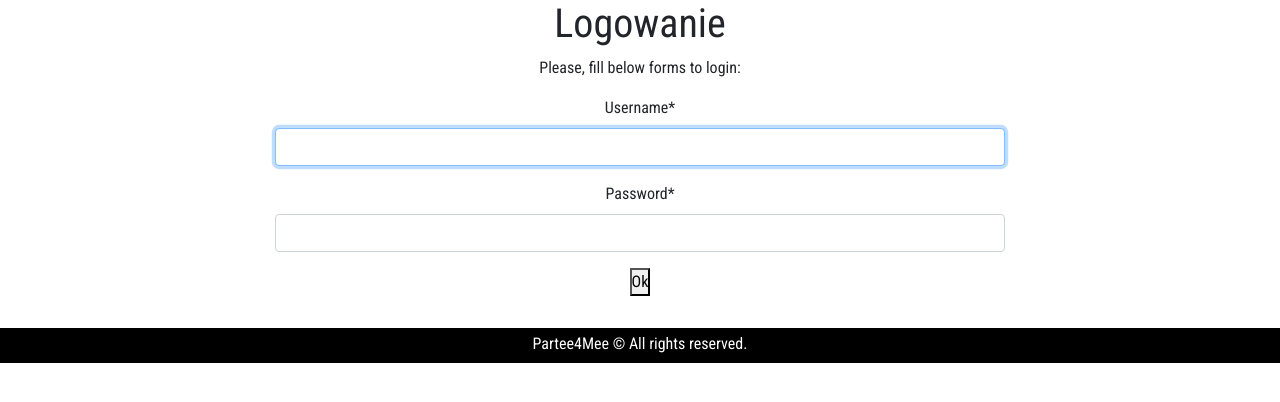
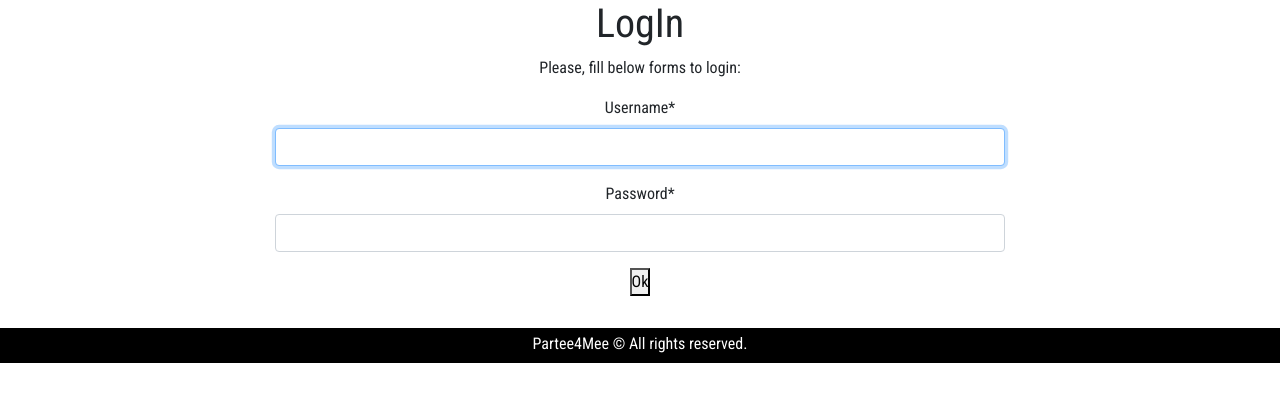
Before and after one commit to EwaStaszewska/FinalProject, a Django app: page /accounts/login/ in a window 1280 px wide. Shown: the part 56-458 px from the top of the page. Run offline with Django 3.2, Linux system fonts and the light colour scheme; some libraries are stand-ins or nearby versions.

Commit message:
login and logout in English

```diff
--- a/partee4mee/templates/registration/logged_out.html
+++ b/partee4mee/templates/registration/logged_out.html
@@ -1,9 +1,9 @@
 {% extends "base.html" %}
 
-{% block title %} Wylogowanie {% endblock %}
+{% block title %} LogOut {% endblock %}
 
 {% block page %}
-    <h1>Wylogowanie</h1>
+    <h1>LogOut</h1>
     <p>You were succesfully logged out. You can loggin again </p>
     <a href="{% url "login" %}">Log in</a>
 {% endblock %}
--- a/partee4mee/templates/registration/login.html
+++ b/partee4mee/templates/registration/login.html
@@ -1,11 +1,11 @@
 {% extends "base.html" %}
 
-{% block title %} Logowanie {% endblock %}
+{% block title %} LogIn {% endblock %}
 {% load crispy_forms_tags %}
 
     <p> {{user.username}} </p>
 {% block page %}
-    <h1> Logowanie </h1>
+    <h1> LogIn </h1>
     {% if form.errors %}
     <p>
         The name of user or password are incorrect
```
